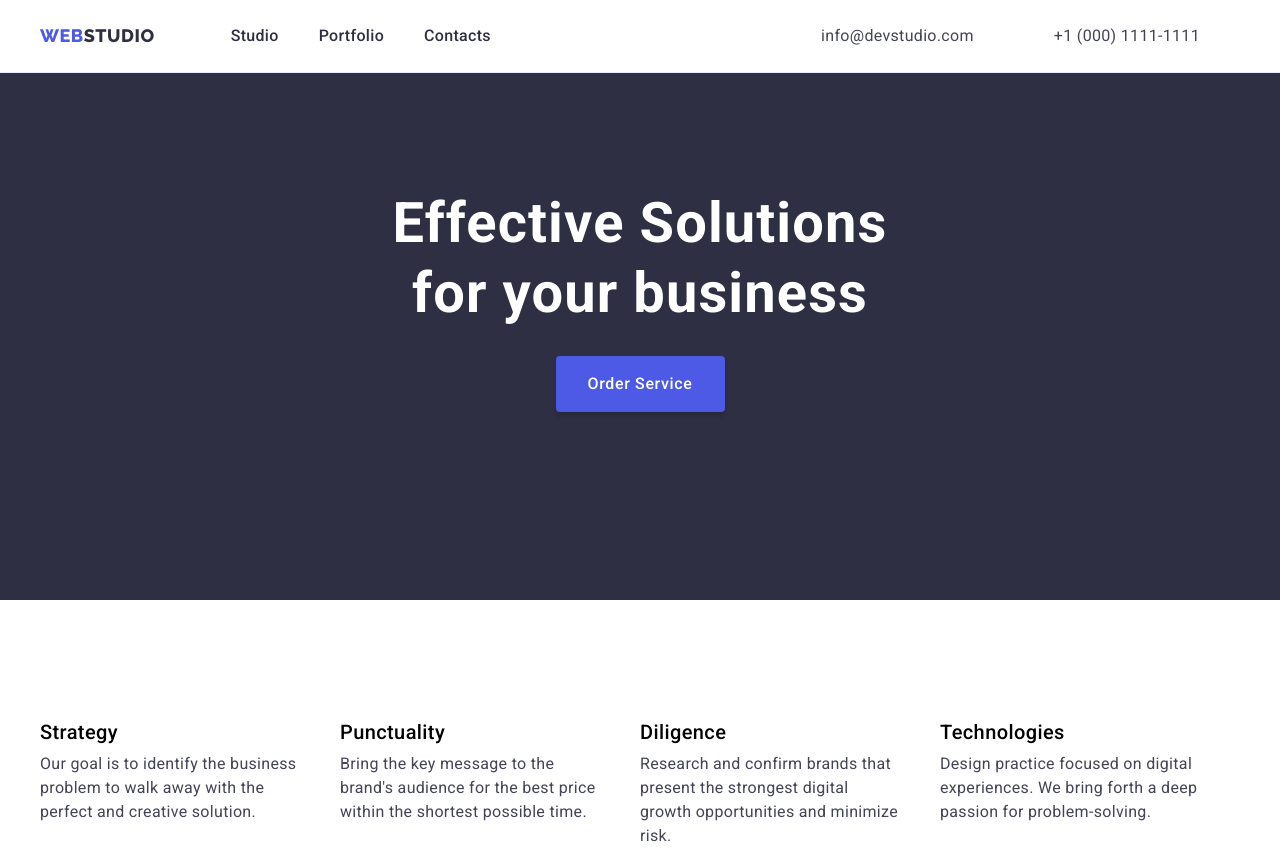
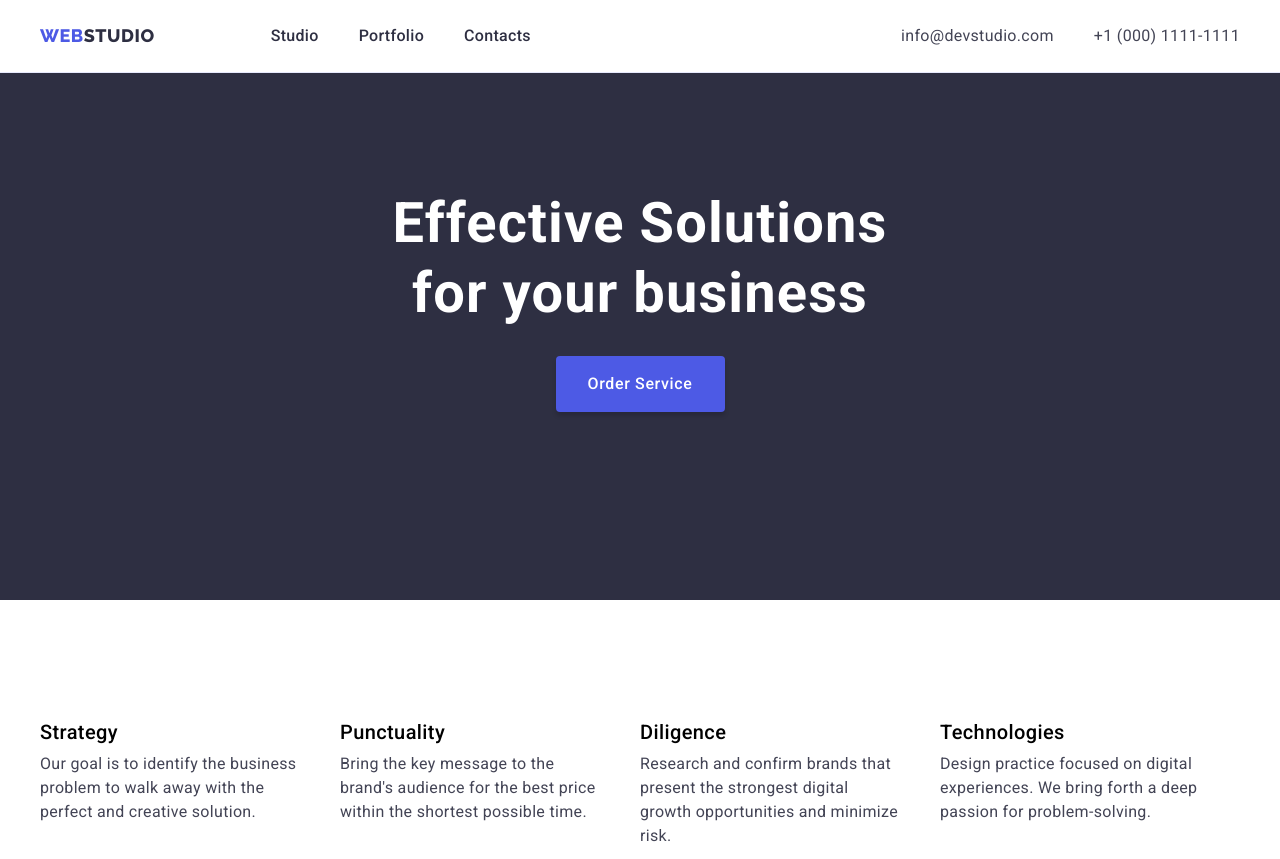
Before and after one commit to Miro-wq/markup-03, a plain HTML site: page index.html in a window 1280 px wide. Shown: the top 859 px of the page. Drawn offline with nearby package versions, Linux system fonts and the light colour scheme.

Commit message:
final index ok

```diff
--- a/css/styles.css
+++ b/css/styles.css
@@ -125,7 +125,7 @@ body {
 }
 
 .main-nav ul li {
-  padding-right: 40px;
+  padding-left: 40px;
 }
 
 .main-nav a:hover {
@@ -144,7 +144,7 @@ body {
   color: var(--accent-color-description);
   font-weight: 400;
   letter-spacing: 0.02em;
-  padding-left: 40px;
+  /* padding-left: 40px; */
 }
 
 .address a:hover {
--- a/index.html
+++ b/index.html
@@ -26,15 +26,15 @@
           <span class="web">web</span>
           <span class="studio">studio</span>
         </a>
-
-        <nav class="main-nav">
+<div class="main-nav">
+        <nav>
           <ul>
             <li><a href="index.html" class="index">Studio</a></li>
             <li><a href="portfolio.html" class="portfolio">Portfolio</a></li>
             <li><a href="contacts.html" class="contacts">Contacts</a></li>
           </ul>
-
-          <div class="address">
+</nav>
+          <section class="address">
             <ul>
               <li>
                 <a href="mailto:info@devstudio.com">info@devstudio.com</a>
@@ -43,8 +43,8 @@
                 <a href="tel:+110011112111">+1 (000) 1111-1111</a>
               </li>
             </ul>
-          </div>
-        </nav>
+          </section>
+</div>
       </div>
     </header>
     <main>
```
